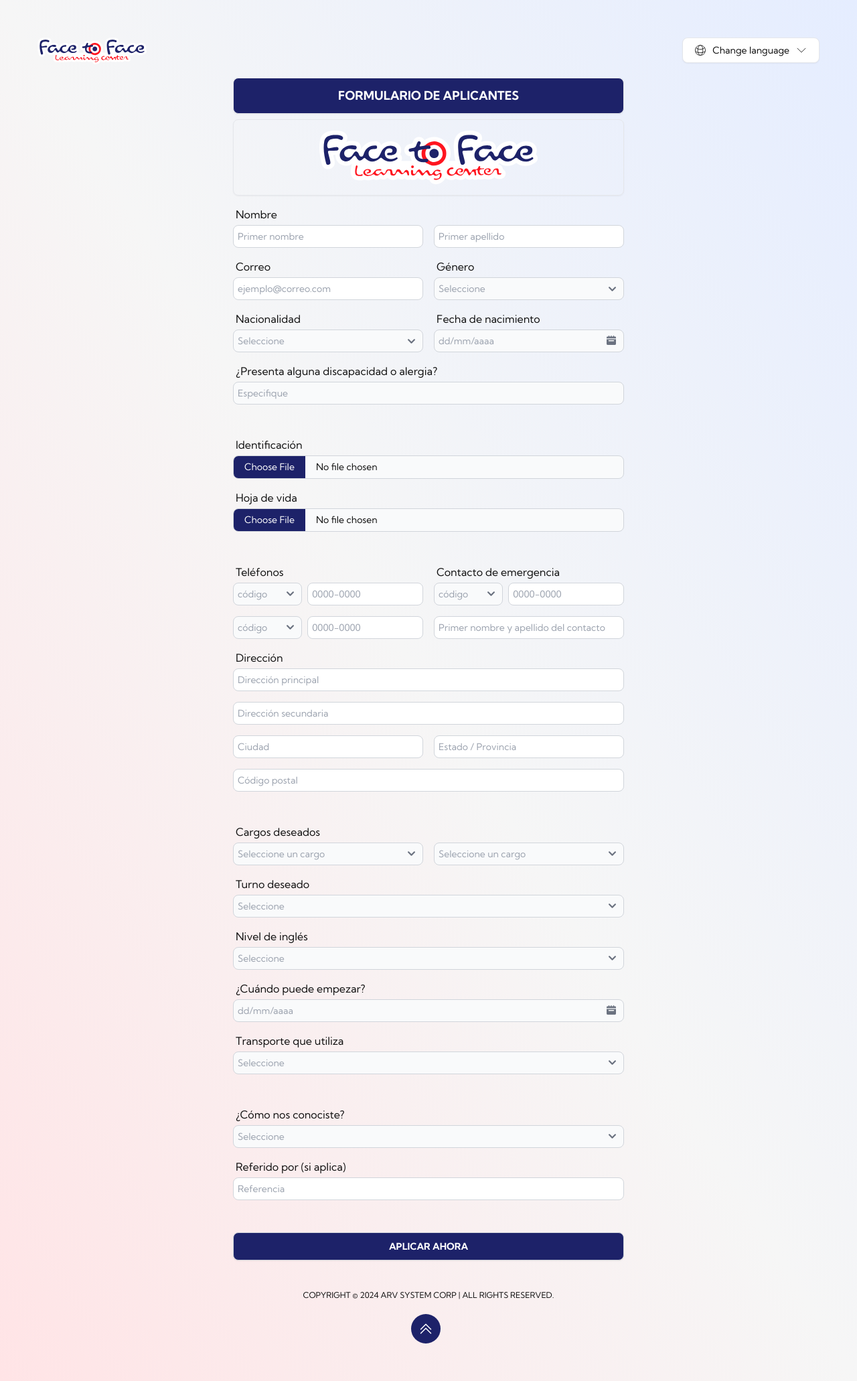
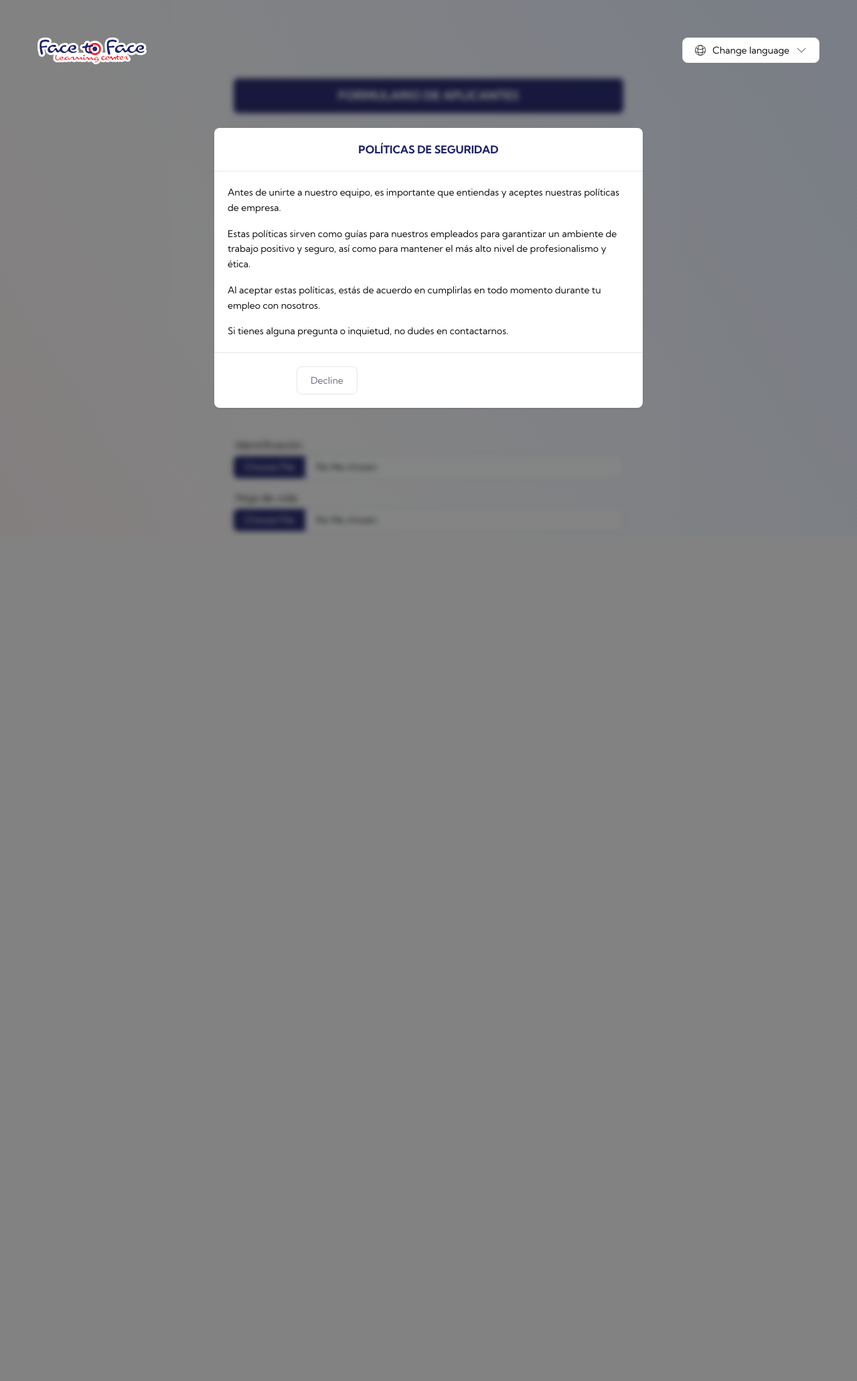
Before and after one commit to Gerardng1330/Formulario, a Django app: page /form/ in a window 1280 px wide. Shown: the whole page at 67% size. After the commit the page ends 798 px from the top, so only its background shows below. Run offline with Django 5.2, Linux system fonts and the light colour scheme; some libraries are stand-ins or nearby versions.

Commit message:
Seguimiento del frontend

```diff
--- a/formularios/templates/formulario.html
+++ b/formularios/templates/formulario.html
@@ -1,7 +1,7 @@
 {% load static %}<!-- Carga los archivos estáticos -->
 {% load i18n %}<!--me permite usar la etiquetas para traducir el texto ( internacionalización)-->
 <!doctype html>
-<html lang="es">
+<html lang="es" class="!scroll-smooth">
   <head>
     <meta charset="UTF-8" />
     <meta name="viewport" content="width=device-width, initial-scale=1, shrink-to-fit=no" />
@@ -15,11 +15,42 @@
     <!-- Carga el archivo css -->
   </head>
 
-  <body class="font-kumbh_regular">
+  <body class="overflow-hidden font-kumbh_regular">
+    <!-- Modal Políticas y privacidad -->
+    <!-- Agregar en el JS que cuando el modal está activo:
+      form-container tiene blur-sm
+      body tiene overflow-hidden-->
+    <div class="fixed z-10 flex h-screen w-full items-center justify-center bg-black bg-opacity-50">
+      <!-- Modal -->
+      <div id="static-modal" data-modal-backdrop="static" tabindex="-1" aria-hidden="true" class="z-30 items-center justify-center overflow-hidden md:inset-0">
+        <div class="relative max-h-full w-full max-w-2xl p-4">
+          <!-- Modal content -->
+          <div class="relative rounded-lg bg-white shadow dark:bg-gray-700">
+            <!-- Modal header -->
+            <div class="flex items-center justify-center rounded-t border-b p-4 dark:border-gray-600 md:p-5">
+              <h3 class="text-md font-kumbh_bold text-blue">{% translate "POLÍTICAS DE SEGURIDAD" %}</h3>
+            </div>
+            <!-- Modal body -->
+            <div class="space-y-4 p-4 text-black md:p-5">
+              <p class="text-sm leading-relaxed">{% translate "Antes de unirte a nuestro equipo, es importante que entiendas y aceptes nuestras políticas de empresa." %}</p>
+              <p class="text-sm leading-relaxed">{% translate "Estas políticas sirven como guías para nuestros empleados para garantizar un ambiente de trabajo positivo y seguro, así como para mantener el más alto nivel de profesionalismo y ética." %}</p>
+              <p class="text-sm leading-relaxed">{% translate "Al aceptar estas políticas, estás de acuerdo en cumplirlas en todo momento durante tu empleo con nosotros." %}</p>
+              <p class="text-sm leading-relaxed">{% translate "Si tienes alguna pregunta o inquietud, no dudes en contactarnos." %}</p>
+            </div>
+            <!-- Modal footer -->
+            <div class="flex items-center rounded-b border-t border-gray-200 p-4 dark:border-gray-600 md:p-5">
+              <button data-modal-hide="static-modal" type="button" class="bg-blue-700 hover:bg-blue-800 focus:ring-blue-300 dark:bg-blue-600 dark:hover:bg-blue-700 dark:focus:ring-blue-800 rounded-lg px-5 py-2.5 text-center text-sm font-medium text-white focus:outline-none focus:ring-4">I accept</button>
+              <button data-modal-hide="static-modal" type="button" class="focus:ring-blue-300 ms-3 rounded-lg border border-gray-200 bg-white px-5 py-2.5 text-sm font-medium text-gray-500 hover:bg-gray-100 hover:text-gray-900 focus:z-10 focus:outline-none focus:ring-4 dark:border-gray-500 dark:bg-gray-700 dark:text-gray-300 dark:hover:bg-gray-600 dark:hover:text-white dark:focus:ring-gray-600">Decline</button>
+            </div>
+          </div>
+        </div>
+      </div>
+    </div>
+
     <!-- contenedor general -->
     <div class="flex h-full w-full flex-col items-center gap-5 bg-gradient-to-bl from-indigo-100 via-offwhite to-rose-100 p-14">
       <!-- contenedor barra superior (logo, idioma)-->
-      <div class="flex h-fit w-full items-start justify-between">
+      <div class="z-20 flex h-fit w-full items-start justify-between">
         <!-- logo f2f -->
         <img class="h-10" src="{% static 'img/f2f-logo.svg' %}" alt="" />
 
@@ -63,9 +94,9 @@
       </div>
 
       <!-- Contenedor del formulario -->
-      <div class="flex h-full w-1/2 flex-col items-center justify-start gap-2">
+      <div id="form-container" name="form-container" class="flex h-full w-1/2 flex-col items-center justify-start gap-2 blur-sm">
         <!-- Título del formulario -->
-        <h1 class="flex h-fit w-full flex-col items-center justify-center rounded-lg border border-gray-200 bg-blue p-3 font-kumbh_bold text-lg text-white shadow-sm">{% translate "FORMULARIO DE APLICANTES" %}</h1>
+        <h1 id="titulo-formulario" name="titulo-formulario" class="flex h-fit w-full flex-col items-center justify-center rounded-lg border border-gray-200 bg-blue p-3 font-kumbh_bold text-lg text-white shadow-sm">{% translate "FORMULARIO DE APLICANTES" %}</h1>
 
         <!-- Contenedor del logo / imagen -->
         <div class="flex h-fit w-full justify-center rounded-lg border border-gray-200 shadow-sm">
@@ -349,7 +380,7 @@
           </div>
 
           <!-- Botón Aplicar ahora -->
-          <button type="submit" class="hover:bg-blue-800 focus:ring-blue-300 hover:bg-hoverblue w-full rounded-lg border border-gray-300 bg-blue px-5 py-2.5 text-center font-kumbh_bold text-sm font-medium text-white shadow-sm transition ease-in-out hover:scale-105 focus:outline-none focus:ring-4 sm:w-auto">APLICAR AHORA</button>
+          <button type="submit" class="hover:bg-blue-800 focus:ring-blue-300 w-full rounded-lg border border-gray-300 bg-blue px-5 py-2.5 text-center font-kumbh_bold text-sm font-medium text-white shadow-sm transition ease-in-out hover:scale-[102%] focus:outline-none focus:ring-2 focus:ring-sky sm:w-auto">APLICAR AHORA</button>
         </form>
       </div>
 
@@ -357,10 +388,9 @@
       <p class="mt-6 text-xs text-black">COPYRIGHT © 2024 ARV SYSTEM CORP | ALL RIGHTS RESERVED.</p>
 
       <!-- Botón para subir al inicio -->
-      <a href="" class="hover:bg-hoverblue me-2 inline-flex items-center rounded-full bg-blue p-2.5 text-center text-sm font-medium text-white transition ease-in-out hover:scale-110 focus:outline-none focus:ring-4 focus:ring-sky">
+      <a href="#" id="scroll-up-button" name="scroll-up-button" class="fixed bottom-0 right-0 mx-14 my-10 rounded-full bg-blue p-2.5 text-center text-sm font-medium text-white opacity-0 transition-all delay-75 ease-in-out hover:scale-105 focus:outline-none focus:ring-2 focus:ring-sky">
         <svg xmlns="http://www.w3.org/2000/svg" fill="none" viewBox="0 0 24 24" stroke-width="1.5" stroke="currentColor" class="h-6 w-6">
-          <path stroke-linecap="round" stroke-linejoin="round" d="m4.5 18.75 7.5-7.5 7.5 7.5" />
-          <path stroke-linecap="round" stroke-linejoin="round" d="m4.5 12.75 7.5-7.5 7.5 7.5" />
+          <path stroke-linecap="round" stroke-linejoin="round" d="m4.5 15.75 7.5-7.5 7.5 7.5" />
         </svg>
       </a>
     </div>
@@ -385,19 +415,24 @@
   </script> -->
 
     <!--Muestra el popup modal-->
-    <!--  <script>
-    $(document).ready(function() {
-      // Muestra el modal al cargar la página
-      $('#politicasModal').modal('show');
+    <!--     <script>
+      $(document).ready(function () {
+        // Muestra el modal al cargar la página
+        $("#politicasModal").modal("show");
 
-      // Cierra el modal cuando se hace clic en "Aceptar Políticas"
-      $('#aceptarPoliticas').click(function() {
-        $('#politicasModal').modal('hide');
+        // Cierra el modal cuando se hace clic en "Aceptar Políticas"
+        $("#aceptarPoliticas").click(function () {
+          $("#politicasModal").modal("hide");
+        });
       });
-    });
-  </script> -->
+    </script> -->
 
+    <script src="https://code.jquery.com/jquery-3.6.4.min.js"></script>
+    <!-- dropdown de cambio de idioma -->
     <script src="{% static 'js/toggle-idioma-dropdown.js' %}"></script>
+    <!-- Botón para scrollear el form hacia el inicio -->
+    <script src="{% static 'js/button-scroll-form-up.js' %}"></script>
+    <!-- CDN temporal del JS de Flowbite -->
     <script src="https://cdnjs.cloudflare.com/ajax/libs/flowbite/1.8.0/flowbite.min.js"></script>
     <script src="https://cdnjs.cloudflare.com/ajax/libs/flowbite/2.2.1/datepicker.min.js"></script>
   </body>
--- a/static/css/tailwind-input.css
+++ b/static/css/tailwind-input.css
@@ -20,5 +20,5 @@
 }
 
 input[type="file"]::file-selector-button:hover {
-  background-color: #0596ff;
+  background-color: #1d2269;
 }
--- /dev/null
+++ b/static/js/button-scroll-form-up.js
@@ -0,0 +1,9 @@
+const scroll_up_button = document.querySelector("#scroll-up-button");
+
+window.addEventListener("scroll", () => {
+  if (window.pageYOffset > 100) {
+    scroll_up_button.classList.remove("opacity-0");
+  } else {
+    scroll_up_button.classList.add("opacity-0");
+  }
+});
--- a/static/js/toggle-idioma-dropdown.js
+++ b/static/js/toggle-idioma-dropdown.js
@@ -1,5 +1,5 @@
-/* Este js / función permite hacer el toggle para mostrar o no mostrar las opciones de idiomas en el dropdown */
+/* Esta función permite hacer el toggle para mostrar los idiomas disponibles en el dropdown */
 function toggleIdiomaDropdown() {
-    let IdiomaDropdown = document.querySelector('#dropdownIdiomas');
-    IdiomaDropdown.classList.toggle('hidden');
+  let IdiomaDropdown = document.querySelector("#dropdownIdiomas");
+  IdiomaDropdown.classList.toggle("hidden");
 }
```
Also changed, not shown: static/css/tailwind-output.css.
